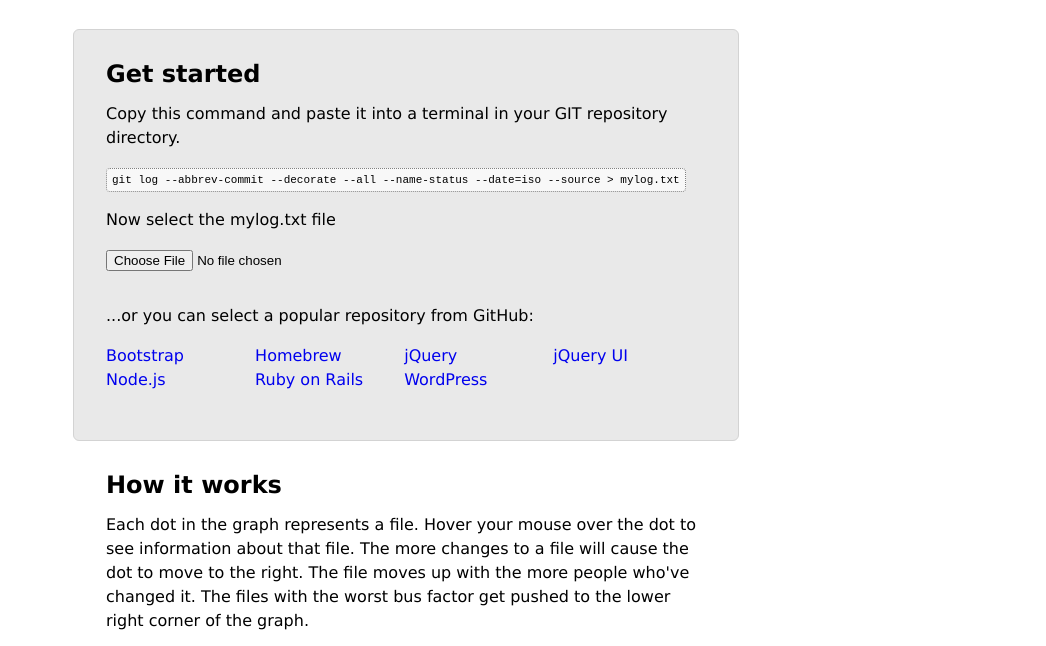
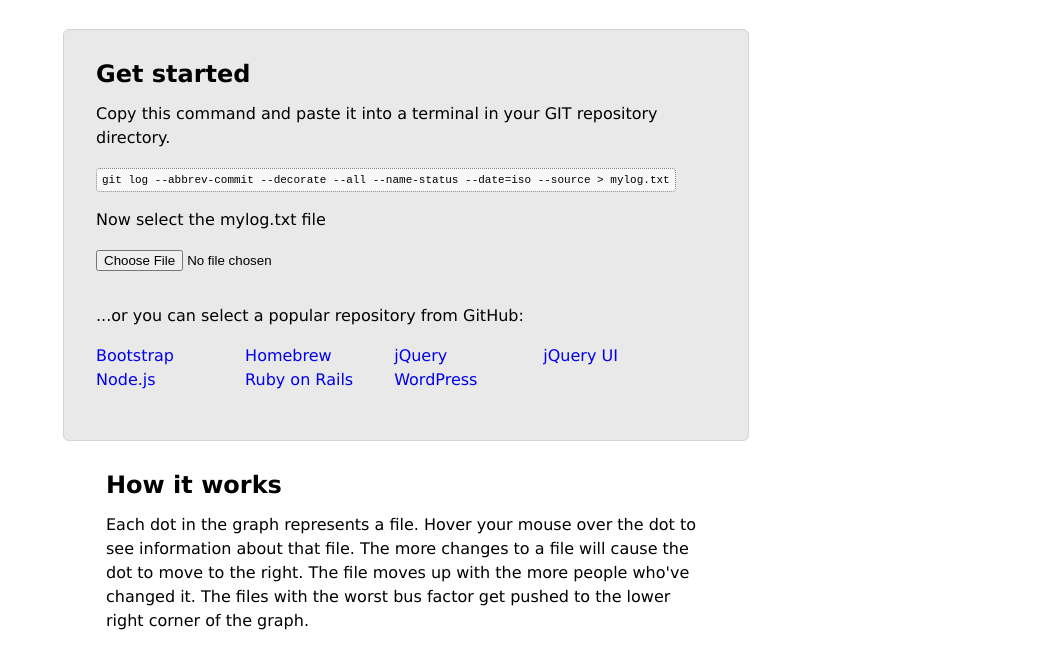
Before and after one commit to zgrossbart/busfactor, a plain HTML site: page index.html in a window 1280 px wide. Shown: the part 390-1036 px from the top of the page, without its empty margins (234-1280 px from the left). Drawn offline with nearby package versions, Linux system fonts and the light colour scheme.

Commit message:
Tweaked the width of the log picker section.

```diff
--- a/busfactor.css
+++ b/busfactor.css
@@ -173,6 +173,6 @@ div.mainText {
     background: #e9e9e9;
     border: thin solid lightgray;
     border-radius: 6px;
-    width: 600px;
+    width: 620px;
     margin: 2em auto;
 }
```
